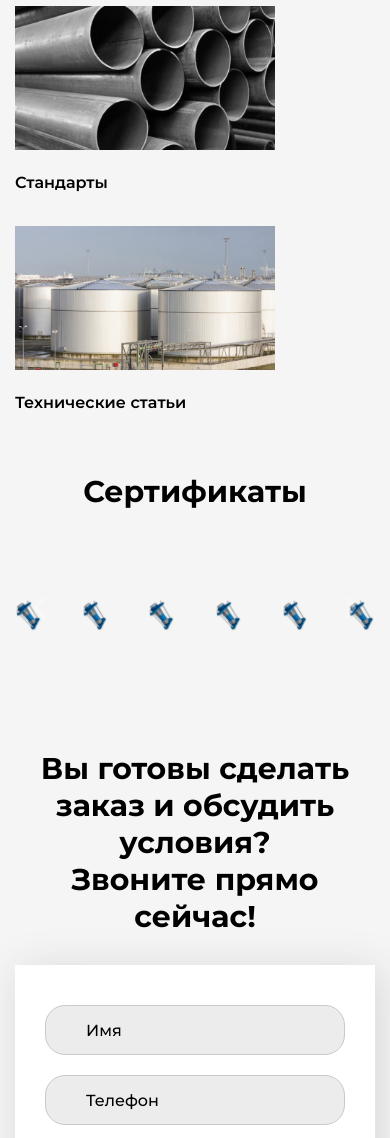
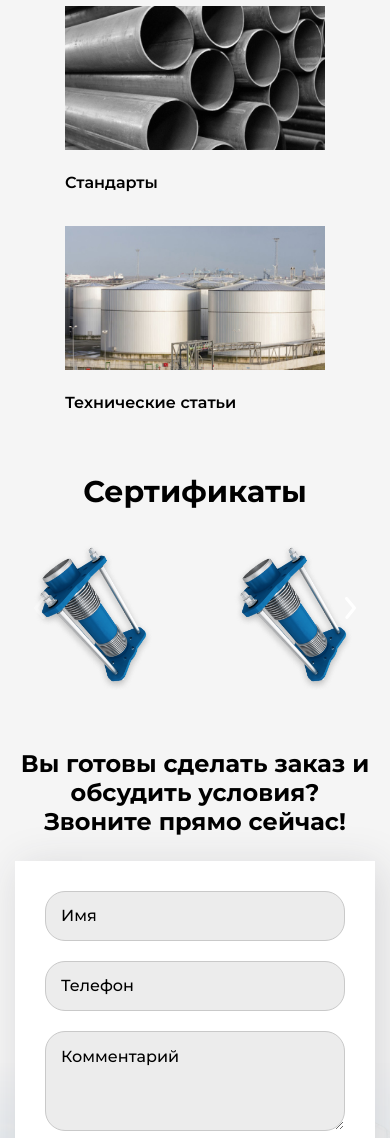
Before and after one commit to Verta-master/rospipe, a plain HTML site: page technical.html in a window 390 px wide. Shown: the part 862-2000 px from the top of the page. Drawn offline with nearby package versions, Linux system fonts and the light colour scheme.

Commit message:
Update 2020-09-03T05:01:15.655Z

```diff
--- a/css/style.css
+++ b/css/style.css
@@ -1607,6 +1607,7 @@ a.breadcrumbs__link::after {
   .header__link span {
     display: none;
   }
+  .technical__list,
   .service__list {
     margin-right: 0;
   }
@@ -1734,10 +1735,12 @@ a.breadcrumbs__link::after {
   .category__img {
     height: 189px;
   }
+  .technical__list,
   .service__list {
     -ms-flex-pack: distribute;
         justify-content: space-around;
   }
+  .technical__item,
   .service__item {
     margin-right: 0;
   }
@@ -1882,6 +1885,7 @@ a.breadcrumbs__link::after {
     display: block;
     margin-bottom: 0;
   }
+  .form__btn,
   .about__label {
     width: 100%;
     margin-bottom: 20px;
@@ -1897,7 +1901,20 @@ a.breadcrumbs__link::after {
     margin-right: 5px;
     padding-left: 40px;
   }
+  .technical__block,
   .service__block {
     padding: 30px;
   }
-}
+  .technical__title {
+    font-size: 24px;
+    line-height: 1.2;
+  }
+  .form__input,
+  .form__message {
+    padding-left: 15px;
+    padding-right: 15px;
+  }
+  .form__btn {
+    margin-right: 0;
+  }
+}
--- a/technical.html
+++ b/technical.html
@@ -148,7 +148,7 @@
           </div>
         </div>
 
-        <p class="title">Вы готовы сделать заказ и обсудить условия?<br>Звоните прямо сейчас!</p>
+        <p class="title technical__title">Вы готовы сделать заказ и обсудить условия?<br>Звоните прямо сейчас!</p>
         <div class="technical__block">
           <div class="technical__form">
             <form action="#" class="form">
@@ -228,6 +228,20 @@
       preventClicksPropagation: false,
       slidesPerView: 6,
       spaceBetween: 40,
+      breakpoints: {
+        1190: {
+          slidesPerView: 5,
+        },
+        1022: {
+          slidesPerView: 4,
+        },
+        766: {
+          slidesPerView: 3,
+        },
+        480: {
+          slidesPerView: 2,
+        }
+      }
     });
   </script>
 </body>
```
Also changed, not shown: css/style.min.css.
